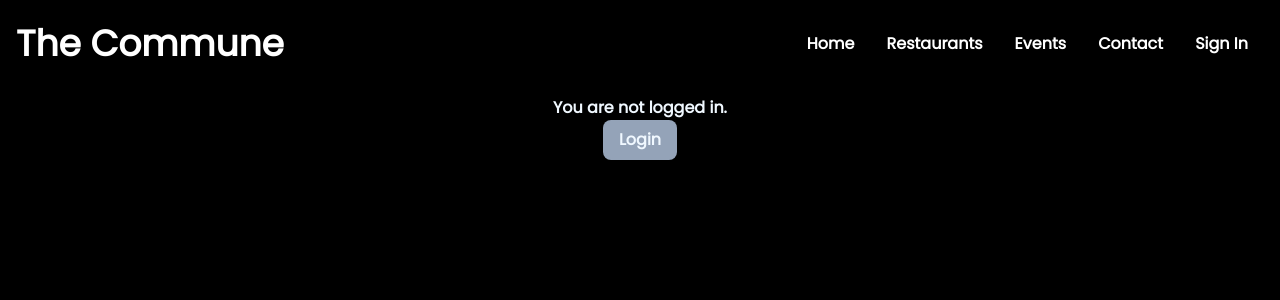
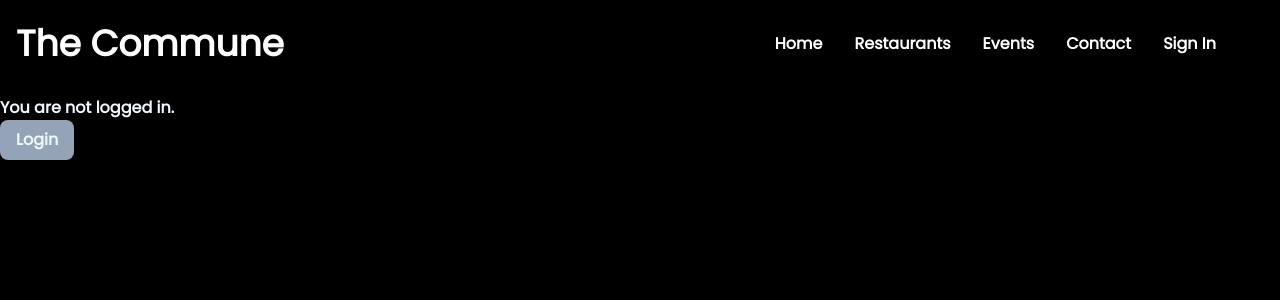
Before and after one commit to Rhaqim/thecommune, a Next.js app: page /account/dashboard in a window 1280 px wide. Shown: the top 300 px of the page. Built offline with nearby package versions, Linux system fonts and the light colour scheme; no server answers.

Commit message:
working on the dashboard now

```diff
--- a/components/Navbar.jsx
+++ b/components/Navbar.jsx
@@ -76,6 +76,13 @@ const Navbar = () => {
               </button>
             )}
           </li>
+          <li className="p-4 text-bold text-1xl hover:text-gray-500 nav-transition">
+            {session ? (
+              <button onClick={signOut} className="sign-in">
+              Sign Out
+            </button>
+            ) : ("")}
+          </li>
         </ul>
         {/*  Mobile Button  */}
         <div onClick={handleNav} className="block sm:hidden z-10">
--- a/pages/account/dashboard.js
+++ b/pages/account/dashboard.js
@@ -14,14 +14,16 @@ const Dashboard = () => {
     const handleSignIn = () => push(`/account/login?callBackUrl=${asPath}`)
 
     return (
-        <div className='max-w[1240px] justify-center mt-[5rem] items-center text-center py-4'>
+        <div className='max-w[100%] mt-[5rem] py-4'>
             {status === 'loading' && <div>Loading...</div>}
             {session ? (
-                <div>
-                    <p>You are logged in. {session.user.email}</p>
-                    <p>
+                <div className='flex justify-between'>
+                    <div className='pl-4'>
+                        <p>You are logged in. {session.user.email}</p>
+                    </div>
+                    <div className='pr-4'>
                         <button onClick={handleSignOut}>Sign Out</button>
-                    </p>
+                    </div>
                 </div>
             ) : (
                 <div>
```
